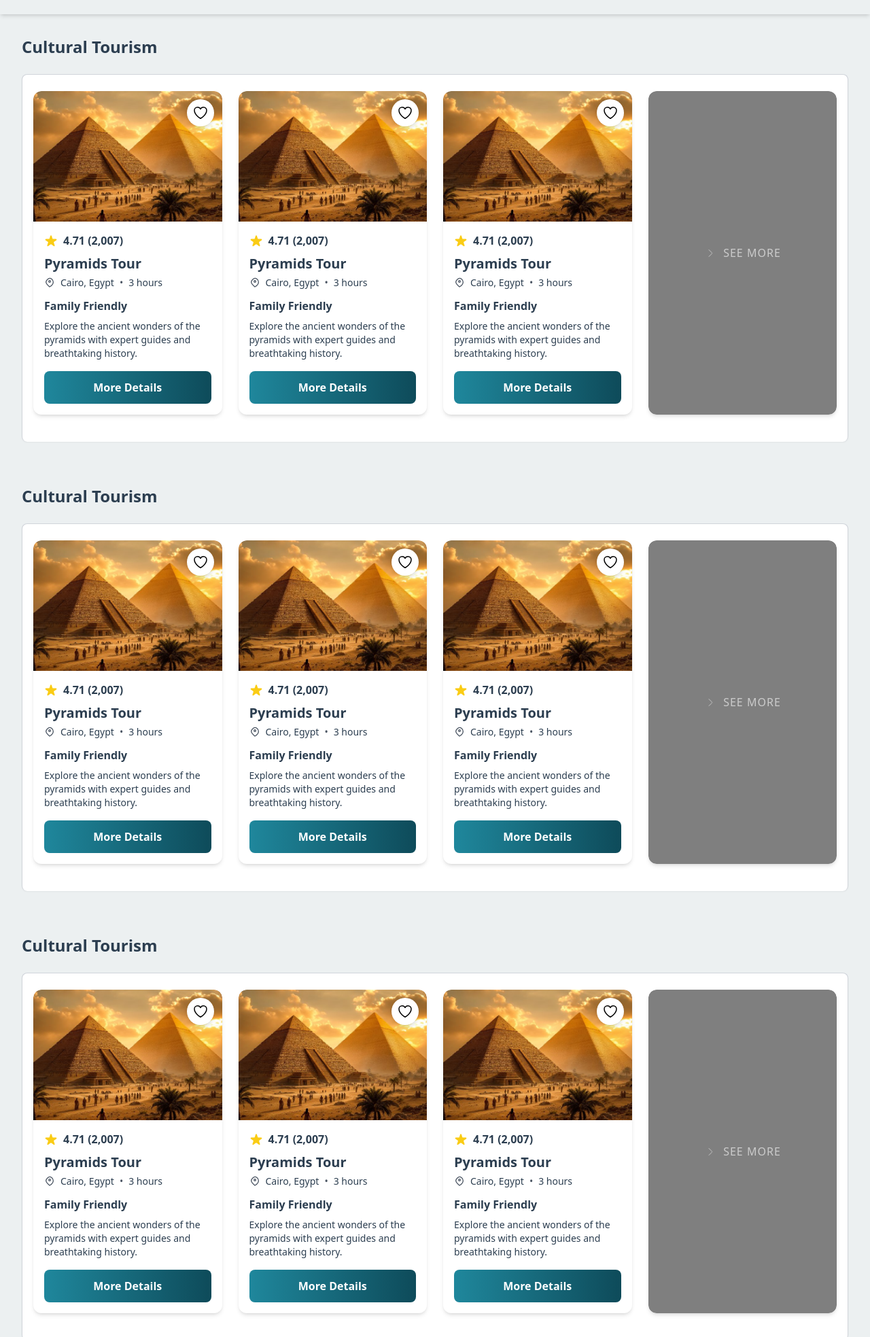
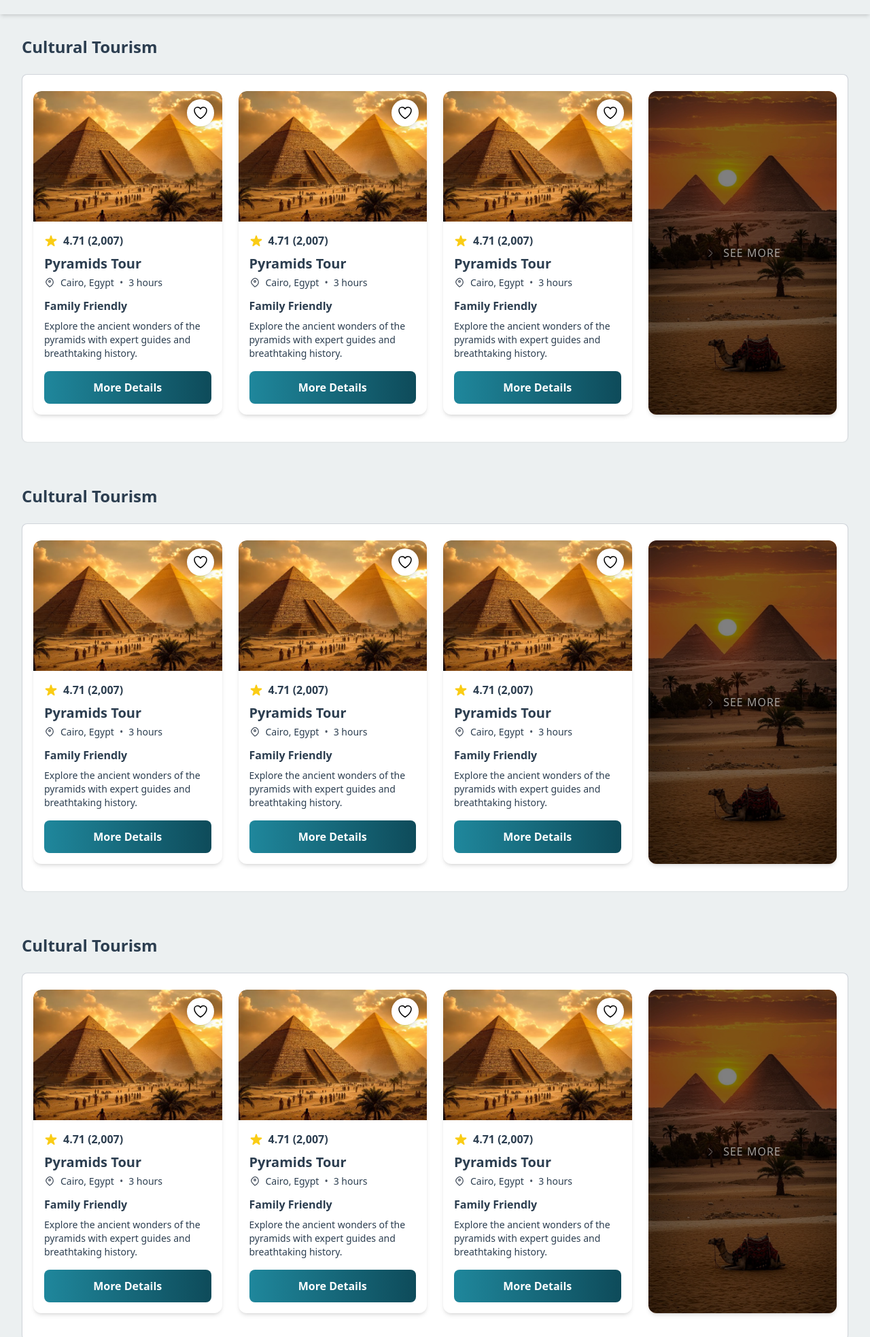
Before and after one commit to TeamDEPI/Daleel, a plain HTML site: page categories.html in a window 1280 px wide. Shown: the part 59-2026 px from the top of the page at 68% size. Drawn offline with nearby package versions, Linux system fonts and the light colour scheme; the site is published under a folder, as on GitHub Pages, so addresses that start at the root find nothing.

Commit message:
edited the hidden image

```diff
--- a/categories.html
+++ b/categories.html
@@ -603,7 +603,7 @@
         </div>
 
         <!-- See More Button -->
-        <div class="bg-[url('/assets/images/categories/E.jpg')] bg-cover bg-center rounded-xl shadow-md overflow-hidden w-full max-w-xs mx-auto md:mx-auto transition duration-300 hover:scale-[1.02] hover:shadow-xl flex items-center justify-center relative md:col-span-3 lg:col-span-1">
+        <div class="bg-[url('./assets/images/categories/E.jpg')] bg-cover bg-center rounded-xl shadow-md overflow-hidden w-full max-w-xs mx-auto md:mx-auto transition duration-300 hover:scale-[1.02] hover:shadow-xl flex items-center justify-center relative md:col-span-3 lg:col-span-1">
           <div class="absolute inset-0 bg-black bg-opacity-50 rounded-xl"></div>
           <button class="btn relative z-10 text-white">
             <svg xmlns="http://www.w3.org/2000/svg" fill="none" viewBox="0 0 24 24" height="15px" width="15px" class="icon">
@@ -752,7 +752,7 @@
         </div>
 
         <!-- See More Button -->
-        <div class="bg-[url('/assets/images/categories/E.jpg')] bg-cover bg-center rounded-xl shadow-md overflow-hidden w-full max-w-xs mx-auto md:mx-auto transition duration-300 hover:scale-[1.02] hover:shadow-xl flex items-center justify-center relative md:col-span-3 lg:col-span-1">
+        <div class="bg-[url('./assets/images/categories/E.jpg')] bg-cover bg-center rounded-xl shadow-md overflow-hidden w-full max-w-xs mx-auto md:mx-auto transition duration-300 hover:scale-[1.02] hover:shadow-xl flex items-center justify-center relative md:col-span-3 lg:col-span-1">
           <div class="absolute inset-0 bg-black bg-opacity-50 rounded-xl"></div>
           <button class="btn relative z-10 text-white">
             <svg xmlns="http://www.w3.org/2000/svg" fill="none" viewBox="0 0 24 24" height="15px" width="15px" class="icon">
@@ -901,7 +901,7 @@
         </div>
 
         <!-- See More Button -->
-        <div class="bg-[url('/assets/images/categories/E.jpg')] bg-cover bg-center rounded-xl shadow-md overflow-hidden w-full max-w-xs mx-auto md:mx-auto transition duration-300 hover:scale-[1.02] hover:shadow-xl flex items-center justify-center relative md:col-span-3 lg:col-span-1">
+        <div class="bg-[url('./assets/images/categories/E.jpg')] bg-cover bg-center rounded-xl shadow-md overflow-hidden w-full max-w-xs mx-auto md:mx-auto transition duration-300 hover:scale-[1.02] hover:shadow-xl flex items-center justify-center relative md:col-span-3 lg:col-span-1">
           <div class="absolute inset-0 bg-black bg-opacity-50 rounded-xl"></div>
           <button class="btn relative z-10 text-white">
             <svg xmlns="http://www.w3.org/2000/svg" fill="none" viewBox="0 0 24 24" height="15px" width="15px" class="icon">
@@ -1050,7 +1050,7 @@
         </div>
 
         <!-- See More Button -->
-        <div class="bg-[url('/assets/images/categories/E.jpg')] bg-cover bg-center rounded-xl shadow-md overflow-hidden w-full max-w-xs mx-auto md:mx-auto transition duration-300 hover:scale-[1.02] hover:shadow-xl flex items-center justify-center relative md:col-span-3 lg:col-span-1">
+        <div class="bg-[url('./assets/images/categories/E.jpg')] bg-cover bg-center rounded-xl shadow-md overflow-hidden w-full max-w-xs mx-auto md:mx-auto transition duration-300 hover:scale-[1.02] hover:shadow-xl flex items-center justify-center relative md:col-span-3 lg:col-span-1">
           <div class="absolute inset-0 bg-black bg-opacity-50 rounded-xl"></div>
           <button class="btn relative z-10 text-white">
             <svg xmlns="http://www.w3.org/2000/svg" fill="none" viewBox="0 0 24 24" height="15px" width="15px" class="icon">
@@ -1200,7 +1200,7 @@
         </div>
 
         <!-- See More Button -->
-        <div class="bg-[url('/assets/images/categories/E.jpg')] bg-cover bg-center rounded-xl shadow-md overflow-hidden w-full max-w-xs mx-auto md:mx-auto transition duration-300 hover:scale-[1.02] hover:shadow-xl flex items-center justify-center relative md:col-span-3 lg:col-span-1">
+        <div class="bg-[url('./assets/images/categories/E.jpg')] bg-cover bg-center rounded-xl shadow-md overflow-hidden w-full max-w-xs mx-auto md:mx-auto transition duration-300 hover:scale-[1.02] hover:shadow-xl flex items-center justify-center relative md:col-span-3 lg:col-span-1">
           <div class="absolute inset-0 bg-black bg-opacity-50 rounded-xl"></div>
           <button class="btn relative z-10 text-white">
             <svg xmlns="http://www.w3.org/2000/svg" fill="none" viewBox="0 0 24 24" height="15px" width="15px" class="icon">
```
